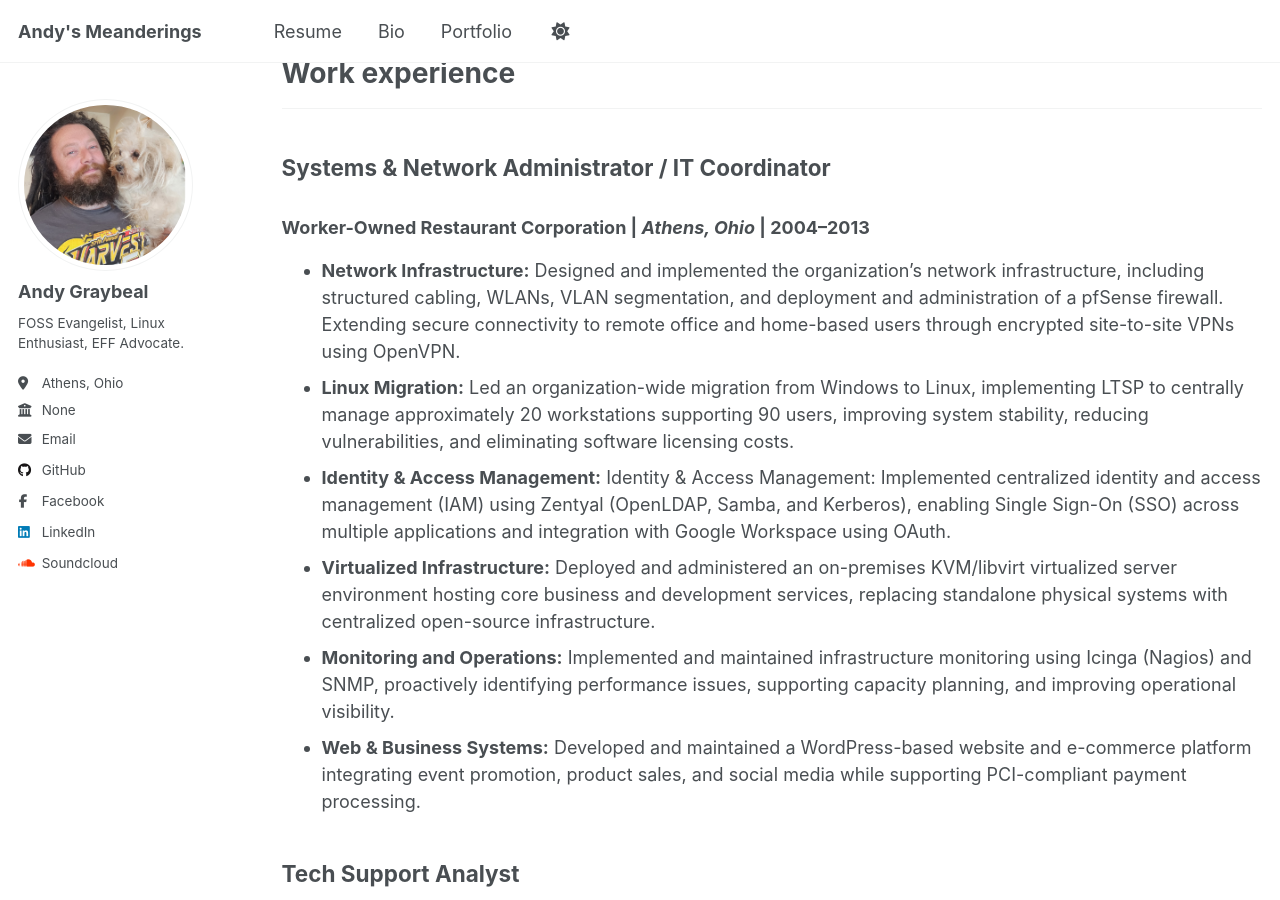
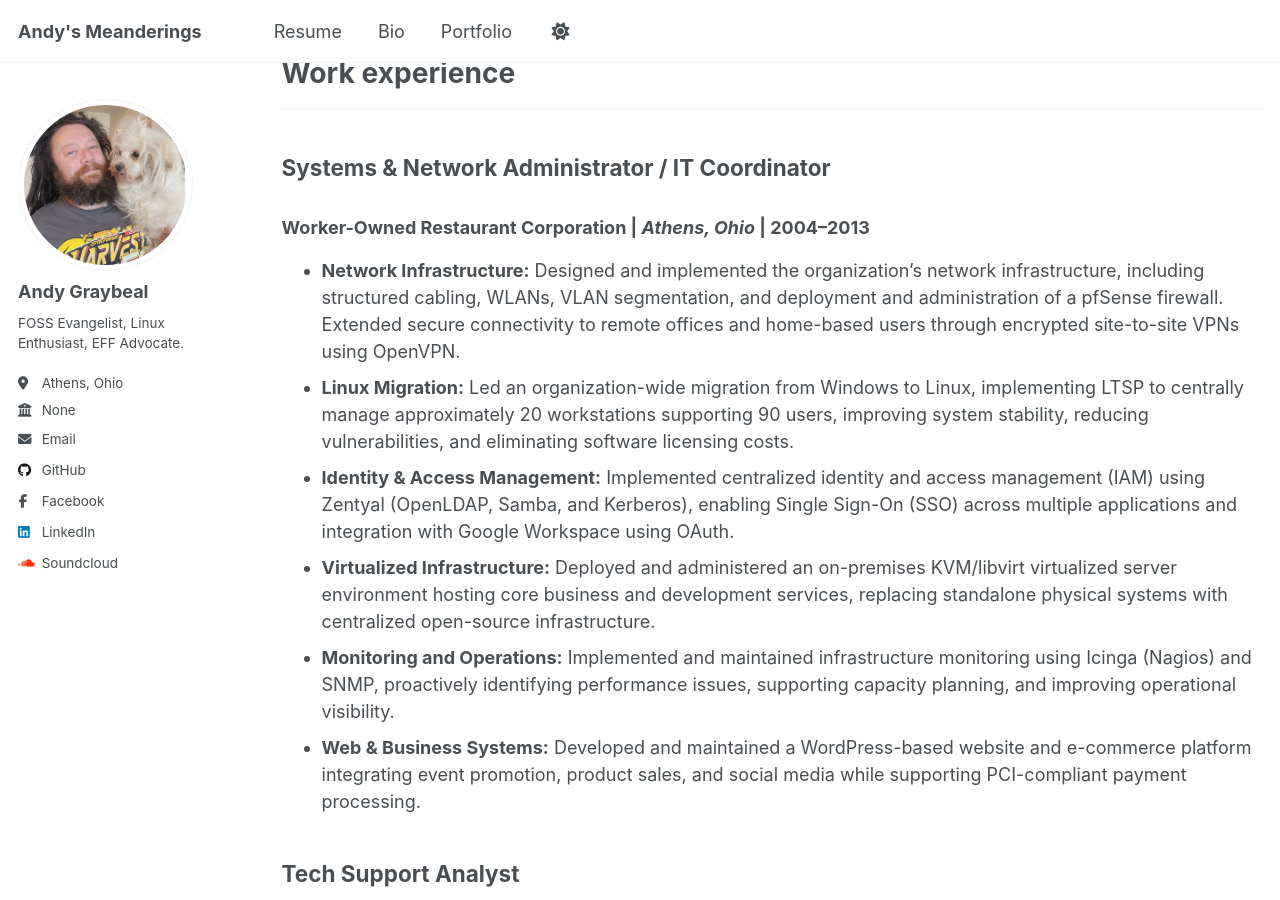
Before and after one commit to andy-graybeal/andy-graybeal.github.io, a Jekyll site: the page built from _pages/resume.md, in a window 1280 px wide and 900 px high, scrolled down 312 px. Built offline with Jekyll 4.4.1, drawn with Linux system fonts in a browser that asks for light colours; a script that is not in the unit is left out; some of the changed text lies outside the part shown.

Commit message:
Fix grammar and clarity in resume.md
Corrected grammatical errors and improved sentence structure in the resume.

```diff
--- a/_pages/resume.md
+++ b/_pages/resume.md
@@ -21,9 +21,9 @@ I have 20+ years of experience supporting information technology infrastructure
 
 ## Systems & Network Administrator / IT Coordinator
 ### Worker-Owned Restaurant Corporation \| *Athens, Ohio* \| 2004–2013
-  * **Network Infrastructure:** Designed and implemented the organization's network infrastructure, including structured cabling, WLANs, VLAN segmentation, and deployment and administration of a pfSense firewall. Extending secure connectivity to remote office and home-based users through encrypted site-to-site VPNs using OpenVPN.
+  * **Network Infrastructure:** Designed and implemented the organization's network infrastructure, including structured cabling, WLANs, VLAN segmentation, and deployment and administration of a pfSense firewall. Extended secure connectivity to remote offices and home-based users through encrypted site-to-site VPNs using OpenVPN.
   * **Linux Migration:** Led an organization-wide migration from Windows to Linux, implementing LTSP to centrally manage approximately 20 workstations supporting 90 users, improving system stability, reducing vulnerabilities, and eliminating software licensing costs.
-  * **Identity & Access Management:** Identity & Access Management: Implemented centralized identity and access management (IAM) using Zentyal (OpenLDAP, Samba, and Kerberos), enabling Single Sign-On (SSO) across multiple applications and integration with Google Workspace using OAuth.
+  * **Identity & Access Management:** Implemented centralized identity and access management (IAM) using Zentyal (OpenLDAP, Samba, and Kerberos), enabling Single Sign-On (SSO) across multiple applications and integration with Google Workspace using OAuth.
   * **Virtualized Infrastructure:** Deployed and administered an on-premises KVM/libvirt virtualized server environment hosting core business and development services, replacing standalone physical systems with centralized open-source infrastructure.
   * **Monitoring and Operations:** Implemented and maintained infrastructure monitoring using Icinga (Nagios) and SNMP, proactively identifying performance issues, supporting capacity planning, and improving operational visibility.
   * **Web & Business Systems:** Developed and maintained a WordPress-based website and e-commerce platform integrating event promotion, product sales, and social media while supporting PCI-compliant payment processing.
@@ -61,7 +61,7 @@ I have 20+ years of experience supporting information technology infrastructure
 
 ## Machine Operator
 ### Athens Mold and Machine \| *Athens, Ohio* \| 2022–2025
-  * **Precision Manufacturing:** Operated CNC mills and manual lathes in a precision manufacturing environment
+  * **Precision Manufacturing:** Operated CNC mills and manual lathes in a precision manufacturing environment.
   * **Quality & Documentation:** Interpreted blueprints and adhered to quality standards and established procedures.
 
 ---
```
Also changed, not shown: other parts of _pages/resume.md (+1 -1 lines).
